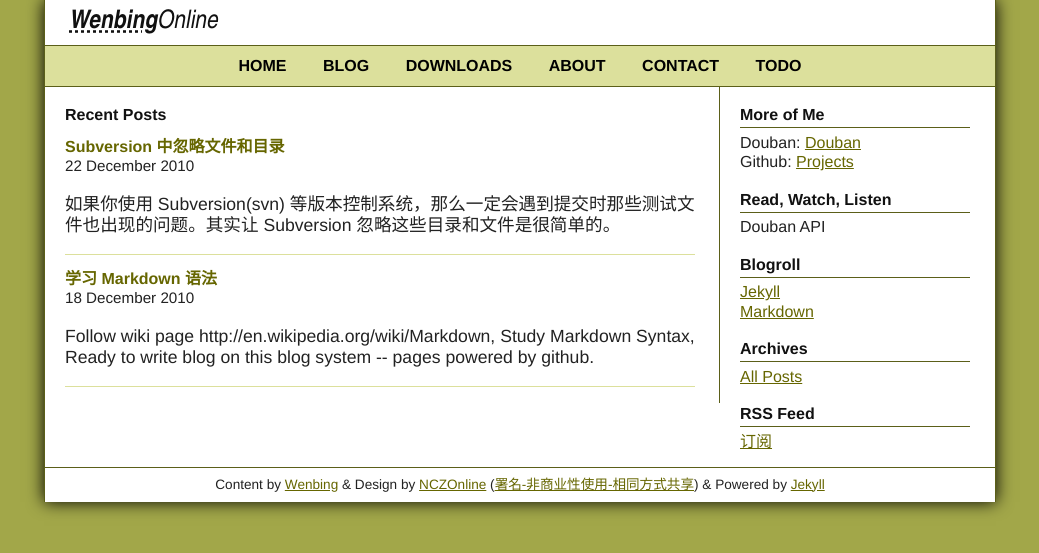
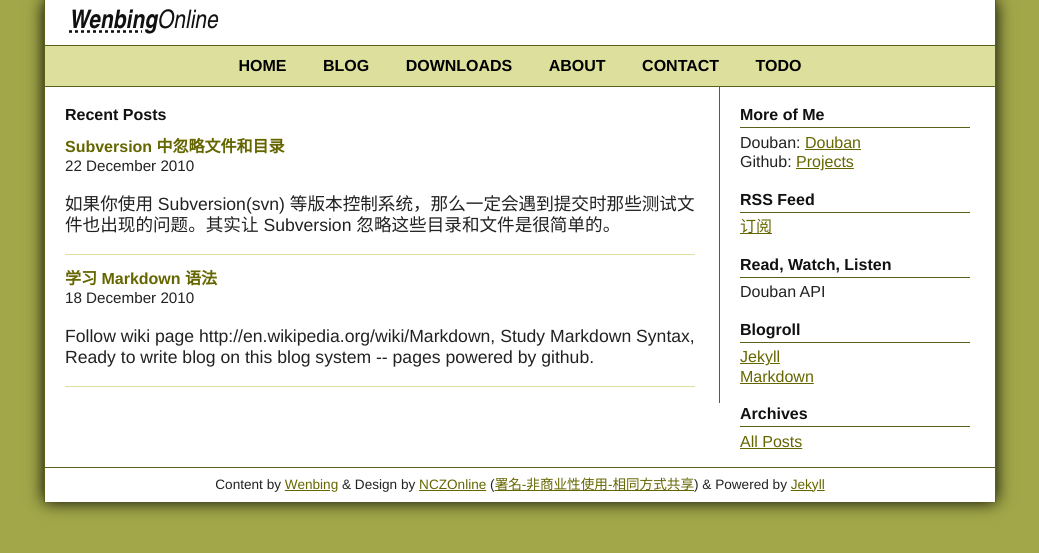
Before and after one commit to GunioRobot/wenbing.github.com, a Jekyll site: the page built from index.markdown, in a window 1280 px wide. Shown: the top 553 px of the page, without its empty margins (120-1159 px from the left). Built offline with Jekyll 4.4.1, drawn with Linux system fonts in a browser that asks for light colours; Markdown is read by kramdown in place of the engine named in the settings; some of the changed lines change nothing that is shown.

Commit message:
modify sidebar, move rss upward

```diff
--- a/_includes/sidebar.html
+++ b/_includes/sidebar.html
@@ -3,6 +3,10 @@
     <ul>
       <li>Douban: <a href="http://www.douban.com/people/yongyezhimian">Douban</a></li>
       <li>Github: <a href="http://www.github.com/wenbingzheng">Projects</a></li>
+    </ul>
+    <h2>RSS Feed</h2>
+    <ul>
+      <li><a href="/blog/atom.xml">订阅</a></li>
     </ul>
     <h2>Read, Watch, Listen</h2>
     <ul>
@@ -15,9 +19,5 @@
     </ul>
     <h2>Archives</h2>
     <ul>
-      <li><a href="/blog/past.html">All Posts</a></li>
+      <li><a href="/blog/all.html">All Posts</a></li>
     </ul>
-    <h2>RSS Feed</h2>
-    <ul>
-      <li><a href="/blog/atom.xml">订阅</a></li>
-    </ul>
```
